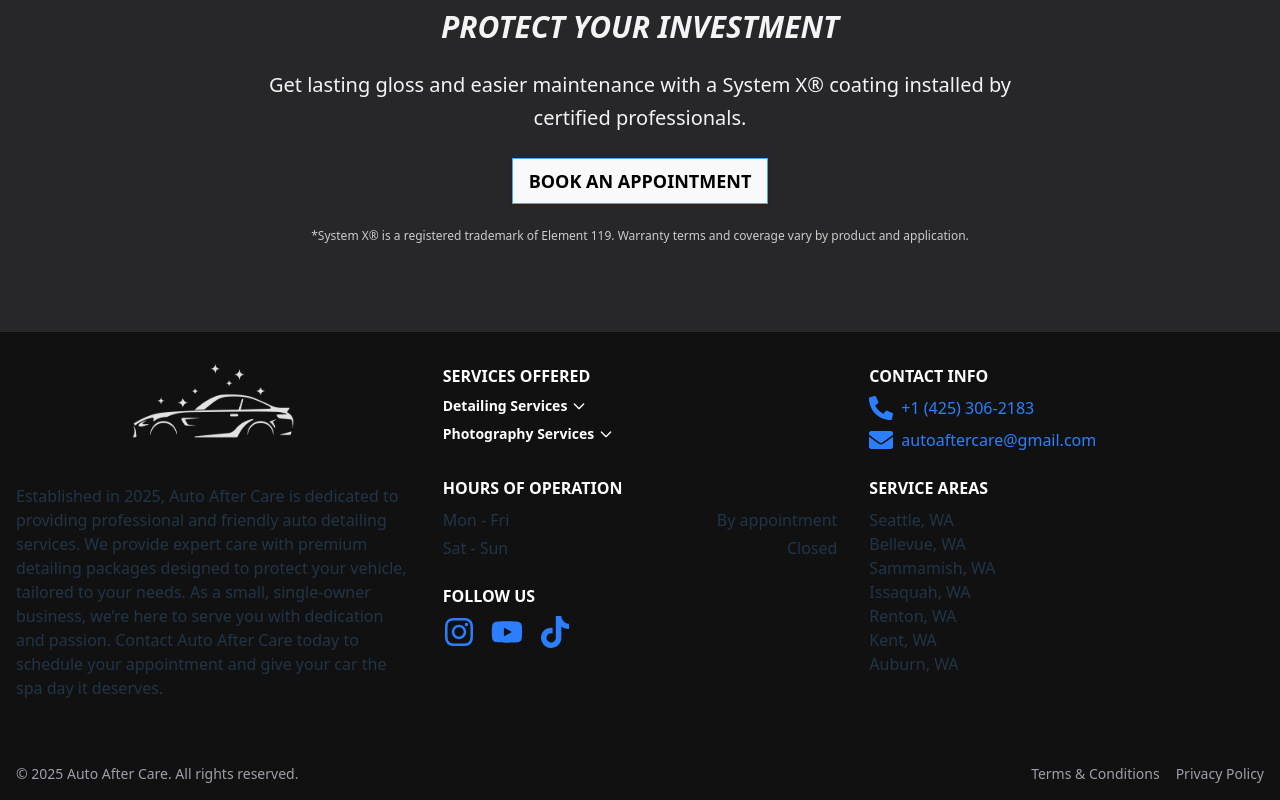
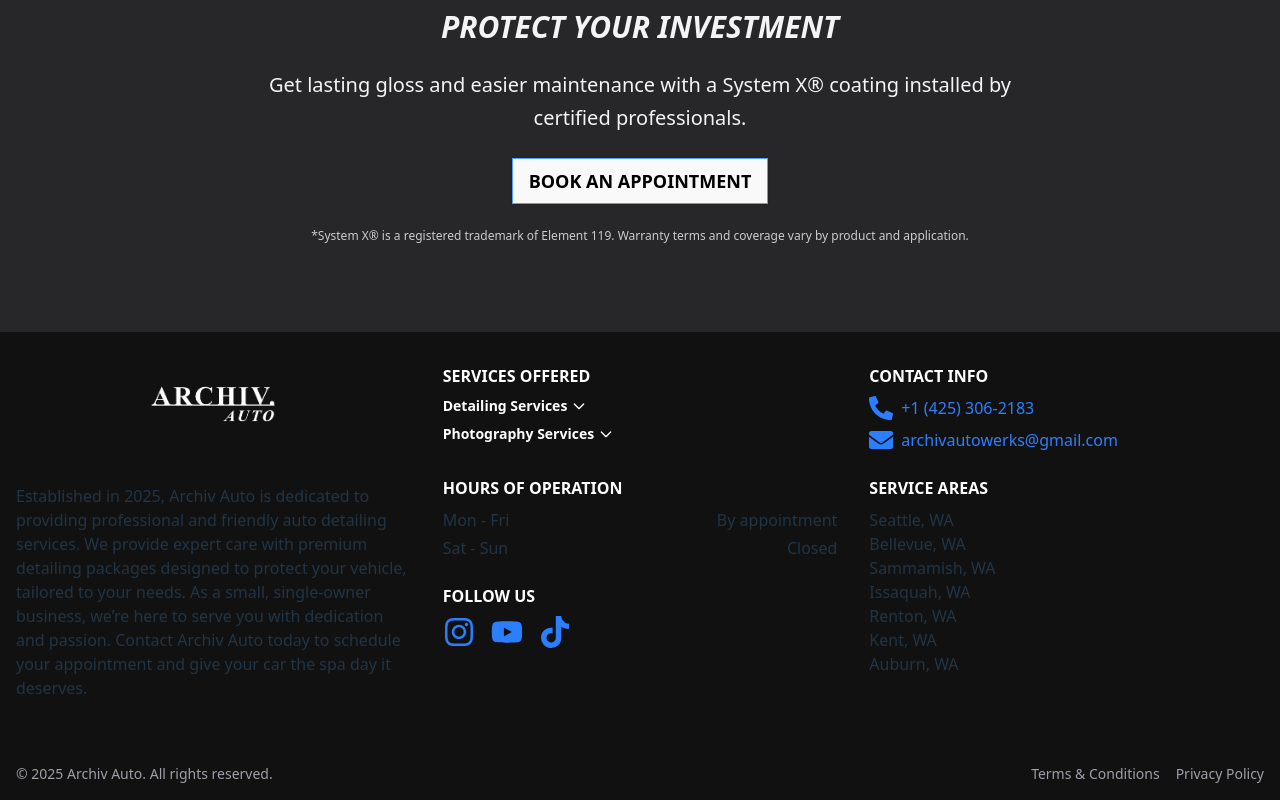
Before and after one commit to turn4detail/turn4detail.github.io, a React (Vite) app: page /#/ceramic-coating in a window 1280 px wide. Shown: the part 3470-4270 px from the top of the page. Built offline with nearby package versions, Linux system fonts and the light colour scheme.

Commit message:
Rebrand update

```diff
--- a/package.json
+++ b/package.json
@@ -8,7 +8,7 @@
     "build": "vite build",
     "preview": "vite preview",
     "deploy": "vite build && gh-pages -d dist",
-    "generate:sitemap": "sitemap-generator https://autoaftercare.com/ --output ./public/sitemap.xml"
+    "generate:sitemap": "sitemap-generator https://archivauto.com/ --output ./public/sitemap.xml"
   },
   "dependencies": {
     "@tailwindcss/vite": "^4.1.11",
--- a/src/components/footer/Footer.tsx
+++ b/src/components/footer/Footer.tsx
@@ -16,17 +16,17 @@ export default function Footer() {
             <Link to="/">
               <img
                 src="/logo.png"
-                alt="Auto After Care logo"
+                alt="Archiv Auto logo"
                 className="h-20 w-auto mx-auto mb-4"
               />
             </Link>
 
             <p>
-              Established in 2025, Auto After Care is dedicated to providing
+              Established in 2025, Archiv Auto is dedicated to providing
               professional and friendly auto detailing services. We provide expert
               care with premium detailing packages designed to protect your vehicle,
               tailored to your needs. As a small, single-owner business, we’re here to
-              serve you with dedication and passion. Contact Auto After Care today to
+              serve you with dedication and passion. Contact Archiv Auto today to
               schedule your appointment and give your car the spa day it deserves.
             </p>
           </Column>
@@ -108,7 +108,7 @@ export default function Footer() {
               <p className="flex items-center gap-2 mt-2">
                 <FaEnvelope className="w-6 h-6 text-blue-500" />
                 <a href="mailto:autoaftercare@gmail.com" className="text-blue-500 hover:underline hover:text-white transition">
-                  autoaftercare@gmail.com
+                  archivautowerks@gmail.com
                 </a>
               </p>
             </FooterBlock>
@@ -128,7 +128,7 @@ export default function Footer() {
 
       {/* Row 2 */}
       <div className="w-full max-w-7xl mx-auto px-4 py-4 mt-4 flex flex-col md:flex-row justify-between items-center text-zinc-400 text-sm">
-        <p>© {new Date().getFullYear()} Auto After Care. All rights reserved.</p>
+        <p>© {new Date().getFullYear()} Archiv Auto. All rights reserved.</p>
 
         <div className="flex gap-4 mt-2 md:mt-0">
           <Link to="/terms-and-conditions" className="hover:underline hover:text-white transition">
--- a/src/components/header/Header.tsx
+++ b/src/components/header/Header.tsx
@@ -14,7 +14,7 @@ export default function Header() {
             <Link to="/">
               <img
                 src="/logo.png"
-                alt="Auto After Care logo"
+                alt="Archiv Auto logo"
                 className="h-16 w-auto"
               />
             </Link>
--- a/src/pages/About.tsx
+++ b/src/pages/About.tsx
@@ -7,10 +7,10 @@ export default function About() {
   const aboutSchema = {
     "@context": "https://schema.org",
     "@type": "AutoRepair",
-    "name": "Auto After Care",
+    "name": "Archiv Auto",
     "url": "https://autoaftercare.com/about",
     "logo": "https://autoaftercare.com/logo.png",
-    "description": "Learn more about Auto After Care — your trusted local provider of premium car detailing, paint correction, ceramic coating, and car photography services in Kent and surrounding areas.",
+    "description": "Learn more about Archiv Auto — your trusted local provider of premium car detailing, paint correction, ceramic coating, and car photography services in Kent and surrounding areas.",
     "address": {
       "@type": "PostalAddress",
       "addressLocality": "Kent",
@@ -32,14 +32,14 @@ export default function About() {
   return (
     <div>
       <Helmet>
-        <title>Learn About Auto After Care</title>
+        <title>Learn About Archiv Auto</title>
         <meta
           name="description"
-          content="Learn about Auto After Care—your trusted team for premium auto detailing, paint correction, ceramic coating, and car photography in Kent and surrounding areas."
+          content="Learn about Archiv Auto—your trusted team for premium auto detailing, paint correction, ceramic coating, and car photography in Kent and surrounding areas."
         />
         <meta
           name="keywords"
-          content="auto after care, car detailing in kent, auto detailing, car cleaning services, ceramic coat"
+          content="Archiv Auto, car detailing in kent, auto detailing, car cleaning services, ceramic coat"
         />
         <link rel="canonical" href="https://autoaftercare.com/about" />
         <script type="application/ld+json">
@@ -57,10 +57,10 @@ export default function About() {
       <Section bgColor="bg-white">
         <div className="text-zinc-800 max-w-7xl text-xl mx-auto px-4 md:px-12 lg:px-24 py-12 space-y-6 leading-relaxed">
           <p>
-            Hi there! I’m Steven, the owner here at <span className="font-semibold">Auto After Care</span>. Based in Kent, Washington,
+            Hi there! I’m Steven, the owner here at <span className="font-semibold">Archiv Auto</span>. Based in Kent, Washington,
             I proudly serve the surrounding areas with top-quality auto detailing services.
             What began as a hobby detailing my first car has since evolved into a true passion—one that eventually
-            led to the creation of Auto After Care.
+            led to the creation of Archiv Auto.
           </p>
 
           <p>
@@ -81,7 +81,7 @@ export default function About() {
           </p>
 
           <p>
-            Thank you for choosing <span className="font-semibold">Auto After Care</span>—I look forward to making your car shine!
+            Thank you for choosing <span className="font-semibold">Archiv Auto</span>—I look forward to making your car shine!
           </p>
         </div>
       </Section>
--- a/src/pages/CeramicCoating.tsx
+++ b/src/pages/CeramicCoating.tsx
@@ -7,10 +7,10 @@ export default function CeramicCoating() {
   const ceramicCoatingSchema = {
     "@context": "https://schema.org",
     "@type": "AutoRepair",
-    "name": "Auto After Care",
+    "name": "Archiv Auto",
     "url": "https://autoaftercare.com/ceramic-coating",
     "logo": "https://autoaftercare.com/logo.png",
-    "description": "Protect your vehicle with premium ceramic coating services by Auto After Care. Enhance gloss, durability, and paint protection for cars in Kent and nearby areas.",
+    "description": "Protect your vehicle with premium ceramic coating services by Archiv Auto. Enhance gloss, durability, and paint protection for cars in Kent and nearby areas.",
     "address": {
       "@type": "PostalAddress",
       "addressLocality": "Kent",
@@ -33,14 +33,14 @@ export default function CeramicCoating() {
   return (
     <div>
       <Helmet>
-        <title>Certified Ceramic Coatings | Auto After Care</title>
+        <title>Certified Ceramic Coatings | Archiv Auto</title>
         <meta
           name="description"
-          content="Auto After Care is a System X® Certified Installer in Kent, WA. Explore benefits, packages, and FAQs about ceramic coatings for long-lasting gloss and protection."
+          content="Archiv Auto is a System X® Certified Installer in Kent, WA. Explore benefits, packages, and FAQs about ceramic coatings for long-lasting gloss and protection."
         />
         <meta
           name="keywords"
-          content="Kent ceramic coating, car ceramic coating, paint protection, Auto After Care"
+          content="Kent ceramic coating, car ceramic coating, paint protection, Archiv Auto"
         />
         <link rel="canonical" href="https://autoaftercare.com/ceramic-coating" />
         <script type="application/ld+json">
@@ -158,7 +158,7 @@ export default function CeramicCoating() {
                 <svg className="h-5 w-5 text-sky-600" viewBox="0 0 24 24" fill="none" stroke="currentColor" stroke-width="2" stroke-linecap="round" stroke-linejoin="round"><path d="M20 6L9 17l-5-5" /></svg>
                 <h3 className="text-lg font-semibold">Certified Application</h3>
               </div>
-              <p className="text-gray-600">Installed to spec by Auto After Care’s System X® Certified team for optimal results.</p>
+              <p className="text-gray-600">Installed to spec by Archiv Auto’s System X® Certified team for optimal results.</p>
             </div>
           </div>
         </div>
--- a/src/pages/DetailPackages.tsx
+++ b/src/pages/DetailPackages.tsx
@@ -7,10 +7,10 @@ export default function DetailPackages() {
   const detailPackagesSchema = {
     "@context": "https://schema.org",
     "@type": "AutoRepair",
-    "name": "Auto After Care",
+    "name": "Archiv Auto",
     "url": "https://autoaftercare.com/detail-packages",
     "logo": "https://autoaftercare.com/logo.png",
-    "description": "Explore our premium detailing packages at Auto After Care. Keep your vehicle looking its best with mobile and studio car detailing in Kent and nearby areas.",
+    "description": "Explore our premium detailing packages at Archiv Auto. Keep your vehicle looking its best with mobile and studio car detailing in Kent and nearby areas.",
     "address": {
       "@type": "PostalAddress",
       "addressLocality": "Kent",
@@ -33,7 +33,7 @@ export default function DetailPackages() {
   return (
     <div>
       <Helmet>
-        <title>Detailing Services | Auto After Care</title>
+        <title>Detailing Services | Archiv Auto</title>
         <meta
           name="description"
           content="Explore our premium detailing packages to keep your vehicle looking its best. Mobile & studio car detailing services in Kent and surrounding areas."
--- a/src/pages/Home.tsx
+++ b/src/pages/Home.tsx
@@ -8,11 +8,11 @@ export default function Home() {
   const homeSchema = {
     "@context": "https://schema.org",
     "@type": "AutoRepair",
-    "name": "Auto After Care",
+    "name": "Archiv Auto",
     "url": "https://autoaftercare.com/",
     "logo": "https://autoaftercare.com/logo.png",
     "image": "https://autoaftercare.com/og-preview.jpg",
-    "description": "Auto After Care offers premium mobile & studio car detailing, paint correction, ceramic coating, and cinematic car photography in Kent and surrounding areas.",
+    "description": "Archiv Auto offers premium mobile & studio car detailing, paint correction, ceramic coating, and cinematic car photography in Kent and surrounding areas.",
     "address": {
       "@type": "PostalAddress",
       "addressLocality": "Kent",
@@ -35,7 +35,7 @@ export default function Home() {
   return (
     <div>
       <Helmet>
-        <title>Mobile & Studio Detailing Service | Auto After Care</title>
+        <title>Mobile & Studio Detailing Service | Archiv Auto</title>
         <meta
           name="description"
           content="Mobile & studio car detailing services in Kent, WA. We offer detailing packages, paint correction, ceramic coating, and car photography services."
--- a/src/pages/PaintCorrection.tsx
+++ b/src/pages/PaintCorrection.tsx
@@ -7,7 +7,7 @@ export default function PaintCorrection() {
   const paintCorrectionSchema = {
     "@context": "https://schema.org",
     "@type": "AutoRepair",
-    "name": "Auto After Care",
+    "name": "Archiv Auto",
     "url": "https://autoaftercare.com/paint-correction",
     "description": "Professional paint correction services in Kent. Remove swirl marks and scratches, restore your car’s shine.",
     "address": {
@@ -32,10 +32,10 @@ export default function PaintCorrection() {
   return (
     <div>
       <Helmet>
-        <title>Paint Correction | Auto After Care</title>
+        <title>Paint Correction | Archiv Auto</title>
         <meta
           name="description"
-          content="Restore your car’s shine with professional paint correction services by Auto After Care. Remove swirl marks, scratches, and imperfections in Kent and surrounding areas."
+          content="Restore your car’s shine with professional paint correction services by Archiv Auto. Remove swirl marks, scratches, and imperfections in Kent and surrounding areas."
         />
         <meta
           name="keywords"
--- a/src/pages/PrivacyPolicy.tsx
+++ b/src/pages/PrivacyPolicy.tsx
@@ -6,7 +6,7 @@ export default function PrivacyPolicy() {
     return (
         <div>
             <Helmet>
-                <title>Privacy Policy | Auto After Care</title>
+                <title>Privacy Policy | Archiv Auto</title>
             </Helmet>
 
             <Hero
@@ -20,11 +20,11 @@ export default function PrivacyPolicy() {
                 <div className="text-zinc-800 max-w-7xl text-xl mx-auto px-4 md:px-12 lg:px-24 py-12 space-y-3 leading-relaxed">
                     <h1 className="text-3xl font-bold mb-4">Privacy Policy</h1>
                     <p>
-                        Last updated: July 3rd, 2025
+                        Last updated: September 17th, 2025
                     </p>
 
                     <p>
-                        Auto After Care, LLC (“we”, “us”, or “our”) values your privacy and is committed to protecting your personal information. This Privacy Policy explains how we collect, use, and safeguard your information when you use our website or our auto detailing services (both mobile and studio).
+                        ARCHIV AUTO LLC (“we”, “us”, or “our”) values your privacy and is committed to protecting your personal information. This Privacy Policy explains how we collect, use, and safeguard your information when you use our website or our auto detailing services (both mobile and studio).
                     </p>
 
                     <h2 className="text-xl font-semibold mb-2">Information We Collect</h2>
```
Also changed, not shown: src/pages/TermsAndConditions.tsx (+4 -4 lines), LICENSE.txt, public/logo.png, 1 other file (tests, documents, lock files or other folders).
